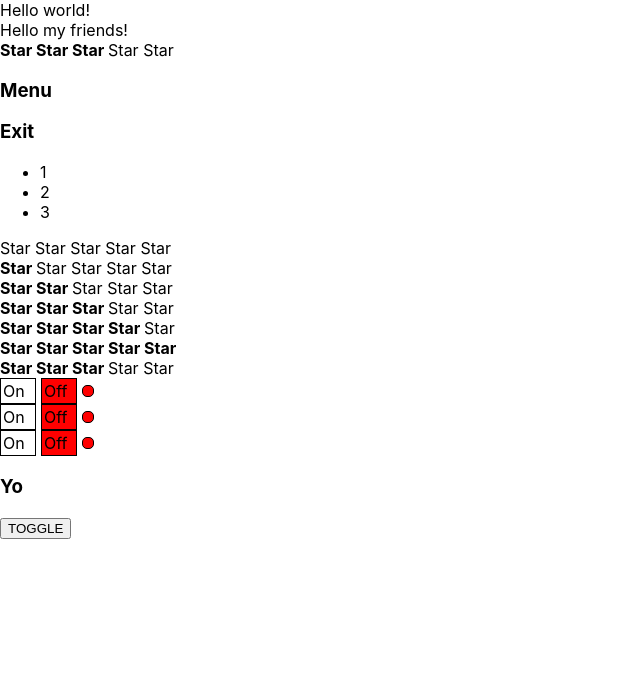
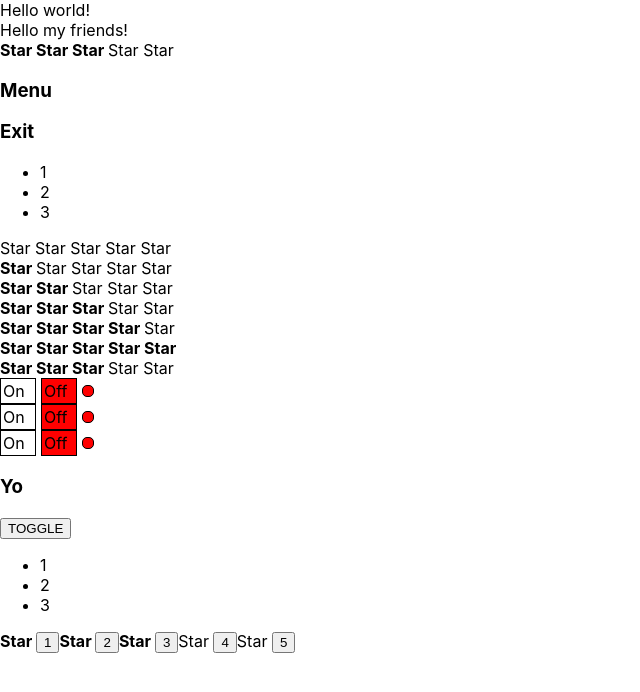
Before and after one commit to Anton-Martynenko/React-prosto, a React (Create React App) app: page / in a window 1280 px wide. Shown: the top 692 px of the page, without its empty margins (0-640 px from the left). Built offline with nearby package versions, Linux system fonts and the light colour scheme.

Commit message:
UncontrolledRating

```diff
--- a/src/App.tsx
+++ b/src/App.tsx
@@ -4,6 +4,7 @@ import Accordion from "./components/Accordion/Accordion";
 import {Rating} from "./components/Rating/Rating";
 import OnOff from "./components/OnOff/OnOff";
 import UncontrolledAccordion from "./components/Accordion/UncontrolledAccordion";
+import UncontrolledRating from "./components/Rating/UncontrolledRating";
 
 
 export type PageTitleType = {
@@ -30,6 +31,7 @@ function App() {
             <OnOff />
             <OnOff />
             <UncontrolledAccordion titleValue={"Yo"}/>
+            <UncontrolledRating value={3}/>
         </div>
     );
 }
--- a/src/components/Accordion/UncontrolledAccordion.tsx
+++ b/src/components/Accordion/UncontrolledAccordion.tsx
@@ -1,4 +1,4 @@
-import React from "react";
+import React, {useState} from "react";
 
 type AccordionPropsType = {
     titleValue: string
@@ -11,12 +11,12 @@ type AccordionTitlePropsType = {
 
 function UncontrolledAccordion(props: AccordionPropsType) {
     console.log("Accordion rendering");
-    const collapsed = true;
+    let [collapsed, setCollapsed] = useState(false);
     return (
             <div>
                 <AccordionTitle title={props.titleValue}/>
-                <button>TOGGLE</button>
-                { !collapsed && <AccordionBody/> }
+                <button onClick={() => {setCollapsed(true)}}>TOGGLE</button>
+                <AccordionBody/>
             </div>
         );
 
--- /dev/null
+++ b/src/components/Rating/UncontrolledRating.tsx
@@ -0,0 +1,33 @@
+import React from "react";
+
+type RatingPropsType = {
+    value: number
+}
+
+function UncontrolledRating(props: RatingPropsType) {
+    console.log("Rating rendering");
+    return (
+        <div>
+            <Star selected={props.value > 0}/><button>1</button>
+            <Star selected={props.value > 1}/><button>2</button>
+            <Star selected={props.value > 2}/><button>3</button>
+            <Star selected={props.value > 3}/><button>4</button>
+            <Star selected={props.value > 4}/><button>5</button>
+        </div>
+    );
+}
+
+type StarType = {
+    selected: boolean
+}
+
+function Star(props: StarType) {
+    console.log("Star rendering");
+    if (props.selected) {
+        return <span><b>Star </b></span>;
+    } else {
+        return <span>Star </span>;
+    }
+}
+
+export default UncontrolledRating;
```
